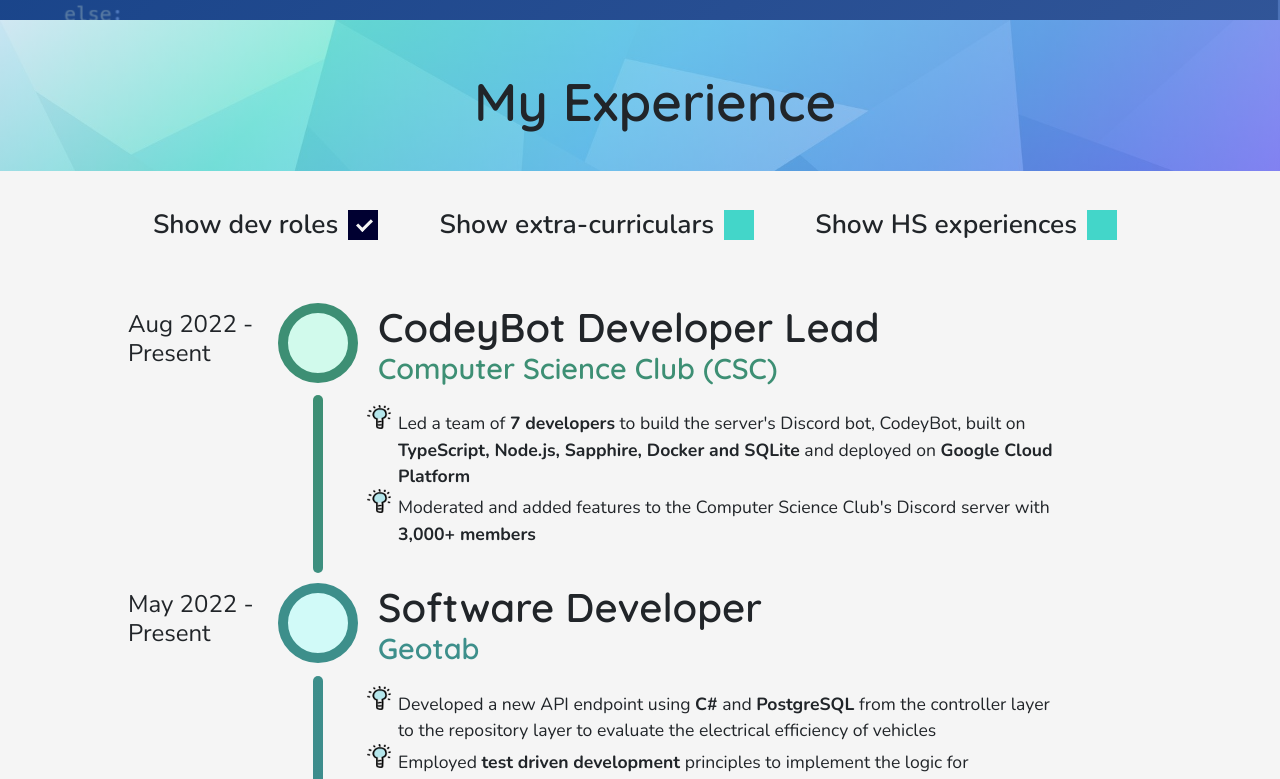
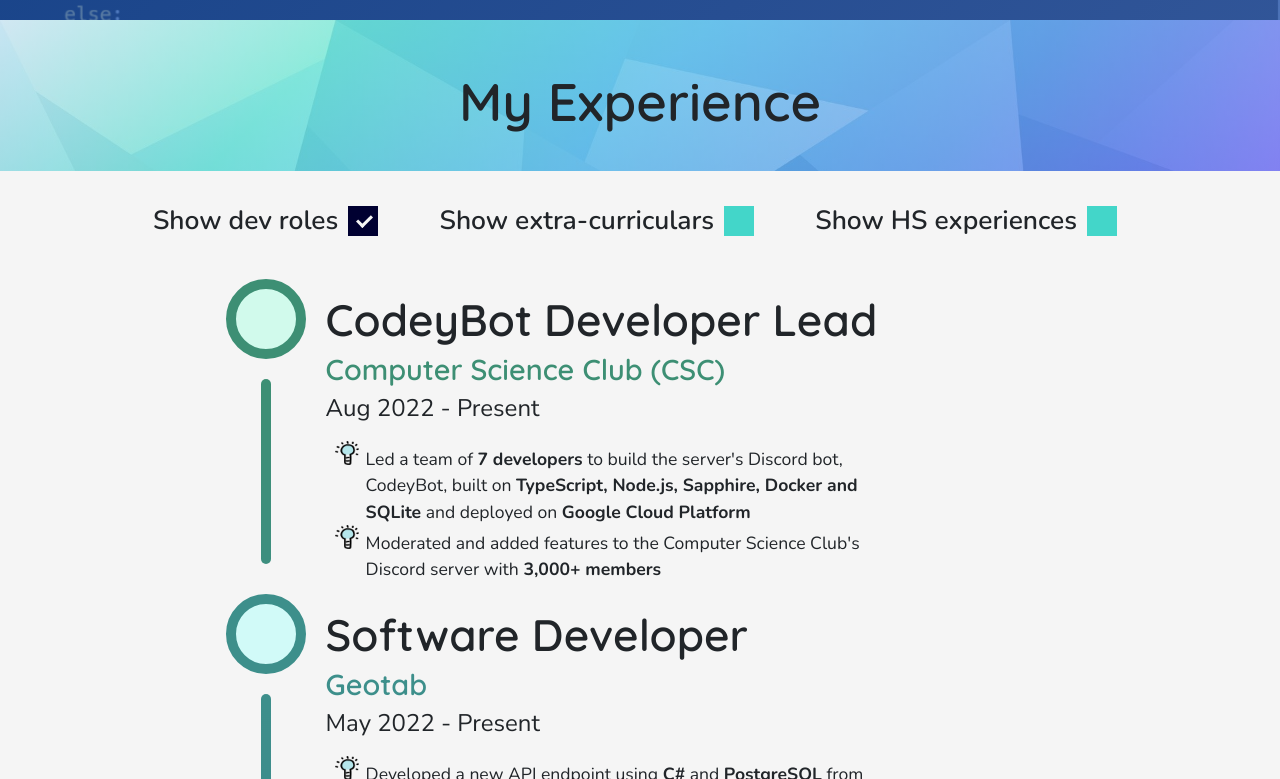
Before and after one commit to mcpenguin/the-arctic-blog, a React (Create React App) app: page / in a window 1280 px wide. Shown: the part 3202-3981 px from the top of the page. Built offline with nearby package versions, Linux system fonts and the light colour scheme.

Commit message:
fixed formatting

```diff
--- a/src/components/ExperienceEducation/ExperienceEducation.scss
+++ b/src/components/ExperienceEducation/ExperienceEducation.scss
@@ -4,9 +4,10 @@
 .section-education {
   display: flex;
   flex-flow: row wrap;
-  @include center;
+  // @include center;
   background: $off_white;
-  // justify-content: space-between;
+  align-items: center;
+  justify-content: space-around;
 
   // width of title, in %
   $title_width: 30%;
@@ -22,8 +23,7 @@
       width: 100%;
       font-weight: 800;
       text-align: center;
-
-      padding: 50px 0 0 30px;
+      padding: 50px 0 0 0;
 
       // background: radial-gradient(
       //     rgba(245, 245, 245, 0.5) 0%,
@@ -44,10 +44,12 @@
       }
     }
   }
+}
 
+.section-experience {
 	.timeline {
-    padding: 5vh 10vw;
-    width: 80%;
+    padding: 2vh 0 5vh 10vw;
+    width: 100%;
     font-weight: 400;
 
     a {
@@ -59,13 +61,37 @@
     }
 
     @media (max-width: $large_desktop_width) {
-			padding: 5vh 5vw;
+      // padding: 5vh 5vw;
+      padding: 0;
       width: 90%;
     }
 
     @media (max-width: $medium_desktop_width) {
       width: 100%;
-      padding: 5vh 3vw;
+    }
+  }
+}
+
+.section-education {
+	.timeline {
+    padding: 5vh 0 5vh 10vw;
+    width: 100%;
+    font-weight: 400;
+
+    a {
+      color: rgb(9, 134, 207);
+
+      &:hover {
+        color: rgb(3, 62, 97);
+      }
+    }
+
+    @media (max-width: $large_desktop_width) {
+      width: 90%;
+    }
+
+    @media (max-width: $medium_desktop_width) {
+      width: 100%;
     }
   }
 }
@@ -110,6 +136,7 @@
 
 .section-experience {
   .title {
+    @include center;
     background: linear-gradient(135deg, $homepage_colors),
       url("light-blue-geometric.jpg");
     background-repeat: no-repeat;
@@ -119,7 +146,7 @@
   .filters {
     // height: 600px;
     width: 90%;
-    padding: 3vh 0 0 0;
+    padding: 30px;
     display: flex;
     justify-content: center;
     align-items: flex-start;
@@ -130,7 +157,7 @@
       font-size: 1.5em;
       font-weight: 600;
       cursor: pointer;
-			padding: 10px 2vw;
+      padding: 0 2vw;
       @include center;
 
       /* Hide browser's default checkbox */
@@ -145,6 +172,7 @@
 
       @media (max-width: $tablet_width) {
         font-size: 1.2em;
+        width: 70vw;
       }
 
       // Create a custom checkbox
@@ -153,7 +181,6 @@
       @media (max-width: $tablet_width) {
         @include customCheckmark(25px);
       }
-
     }
   }
 }
--- a/src/components/ExperienceEducation/Timeline/TimelineElement.scss
+++ b/src/components/ExperienceEducation/Timeline/TimelineElement.scss
@@ -1,4 +1,4 @@
-@use 'sass:math';
+@use "sass:math";
 
 @import "../../../index.scss";
 
@@ -9,8 +9,13 @@ $hue_range: 140;
 
 @mixin timeline-element($color, $subcolor, $nextcolor) {
   display: flex;
-    flex-flow: row wrap;
+  flex-wrap: wrap;
+  justify-content: center;
   margin-bottom: -30px;
+
+  @media (max-width: 450px) {
+    margin-bottom: -80px;
+  }
 
   &:last-of-type {
     padding-bottom: 0;
@@ -23,32 +28,11 @@ $hue_range: 140;
   // < tablet_width
   $small_node_size: 60px;
 
-    .date {
-        width: 150px;
-        height: $node_size;
+  .line {
+    // width: 200px;
     display: flex;
-        align-items: center;
-        order: 1;
-
-        @media (max-width: $tablet_width) {
-            width: 70%;
-            height: auto;
-            padding: 5px 0 0 ($small_node_size + 20px);
-            order: 3;
-        }
-
-        @media (max-width: 400px) {
-            padding: 5px 0 0 20px;
-        }
-
-        h6 {
-            font-size: 1.5rem;
-
-            @media (max-width: $tablet_width) {
-                font-size: 1.3rem;
-            }
-        }
-    }
+    justify-content: flex-end;
+    flex-direction: column-reverse;
 
     .node {
       order: 2;
@@ -60,21 +44,49 @@ $hue_range: 140;
       border: math.div($node_size, 8) solid $subcolor;
       z-index: 2;
 
-        @media (max-width: $tablet_width) {
-            // display: none;
-            order: 1;
-            width: $small_node_size;
-            height: $small_node_size;
-            border: math.div($small_node_size, 8) solid $subcolor;
-        }
+    //   @media (max-width: $tablet_width) {
+    //     // display: none;
+    //     order: 1;
+    //     width: $small_node_size;
+    //     height: $small_node_size;
+    //     border: math.div($small_node_size, 8) solid $subcolor;
+    //   }
 
-        @media (max-width: 400px) {
+      @media (max-width: 450px) {
         display: none;
       }
     }
 
+    .connect {
+      width: $node_size;
+      height: calc(100% - 120px);
+      padding: 20px 0;
+
+      position: relative;
+      // top: -80px;
+      @include center;
+
+      @media (max-width: 450px) {
+        display: none;
+      }
+
+      .connect-line {
+        width: math.div($node_size, 8);
+        height: 100%;
+        border-radius: 5px;
+        background: linear-gradient(180deg, $subcolor 0%, $nextcolor 100%);
+        z-index: 1;
+
+        @media (max-width: $mobile_width) {
+          height: calc(90% + 60px);
+        }
+      }
+    }
+  }
+
   .desc {
-        width: 60%;
+    width: 65%;
+    padding: 15px 20px 15px 20px;
     order: 3;
 
     @media (max-width: $tablet_width) {
@@ -82,27 +94,26 @@ $hue_range: 140;
       order: 2;
     }
 
-        @media (max-width: 400px) {
+    @media (max-width: 450px) {
       width: 100%;
     }
 
     // title
     h3 {
-            padding: 0 0 0 20px;
       margin: 0;
+      padding: 0;
       text-align: left;
-            font-size: 2.5rem;
+      font-size: 2.5em;
       font-weight: 600;
 
       @media (max-width: $tablet_width) {
-                font-size: 2rem;
+        font-size: 2em;
       }
     }
 
     // subtitle
     h4 {
-            padding: 0 0 0 20px;
-            margin: 0;
+      margin-top: 5px;
       text-align: left;
       font-size: 1.8rem;
 
@@ -118,11 +129,19 @@ $hue_range: 140;
       color: $subcolor;
       text-decoration: none;
     }
+
+    h6 {
+      font-size: 1.5rem;
+      margin-top: 5px;
+
+      @media (max-width: $tablet_width) {
+        font-size: 1.3rem;
+      }
+    }
   }
 
   .body {
     order: 5;
-        padding: 10px 0 40px 150px;
     width: 100%;
 
     display: flex;
@@ -133,46 +152,6 @@ $hue_range: 140;
 
     @media (max-width: 400px) {
       padding: 10px 0 10px 0px;
-        }
-
-        .connect {
-            width: $node_size;
-            height: 100%;
-
-            position: relative;
-            // top: -80px;
-            @include center;
-
-            @media (max-width: $tablet_width) {
-                width: $small_node_size;
-                top: -40px;
-            }
-
-            @media (max-width: 400px) {
-                display: none;
-            }
-
-            .connect-line {
-                width: math.div($node_size, 8);
-                height: 100%;
-                border-radius: 5px;
-                background: linear-gradient(
-                    180deg,
-                    $subcolor 0%,
-                    $nextcolor 100%
-                );
-                z-index: 1;
-
-                @media (max-width: $tablet_width) {
-                    width: math.div($small_node_size, 8);
-                    height: calc(100% + 40px);
-                    padding: 30px 0;
-                }
-
-                @media (max-width: $mobile_width) {
-                    height: calc(90% + 60px);
-                }
-            }
     }
 
     .content {
@@ -188,9 +167,5 @@ $hue_range: 140;
 }
 
 .timeline-element {
-    @include timeline-element(
-        var(--color),
-        var(--subcolor),
-        var(--nextcolor)
-    );
+  @include timeline-element(var(--color), var(--subcolor), var(--nextcolor));
 }
--- a/src/components/ExperienceEducation/Timeline/TimelineElement.tsx
+++ b/src/components/ExperienceEducation/Timeline/TimelineElement.tsx
@@ -1,11 +1,11 @@
 // React component for Timeline Element
-import React from 'react';
+import React from "react";
 
 // takes in
 // - title: the string for the title of the timeline element
 // - subtitle: string
 
-import './TimelineElement.scss';
+import "./TimelineElement.scss";
 
 export interface TimelineElementProps {
   title: string;
@@ -40,24 +40,24 @@ export const TimelineElement = (props: TimelineElementProps): JSX.Element => {
       className="timeline-element"
       style={{
         // @ts-ignore
-        '--color': color,
-        '--subcolor': subcolor,
-        '--nextcolor': nextcolor,
+        "--color": color,
+        "--subcolor": subcolor,
+        "--nextcolor": nextcolor,
       }}
     >
-      <div className="date">
-        <h6>{date}</h6>
+      <div className="line">
+        <div className="node" />
+        <div className="connect">
+          <div className="connect-line" />
+        </div>
       </div>
-      <div className="node" />
       <div className="desc">
         <h3>{title}</h3>
         <h4>{subtitle}</h4>
-      </div>
-      <div className="body">
-        <div className="connect">
-          <div className="connect-line" />
+        <h6>{date}</h6>
+        <div className="body">
+          <div className="content">{children}</div>
         </div>
-        <div className="content">{children}</div>
       </div>
     </div>
   );
```
Lines whose indentation alone changed are shown as unchanged.
